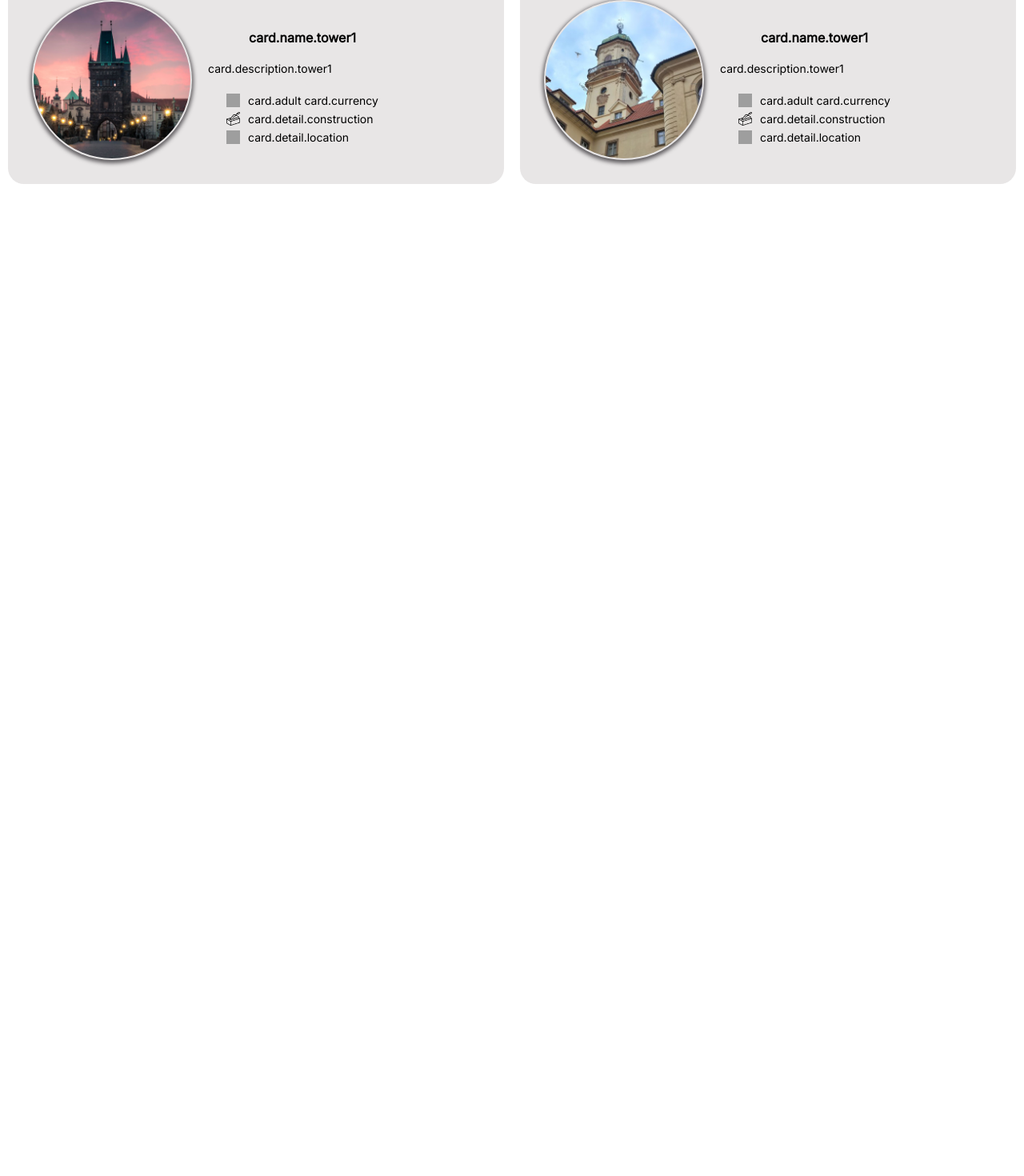
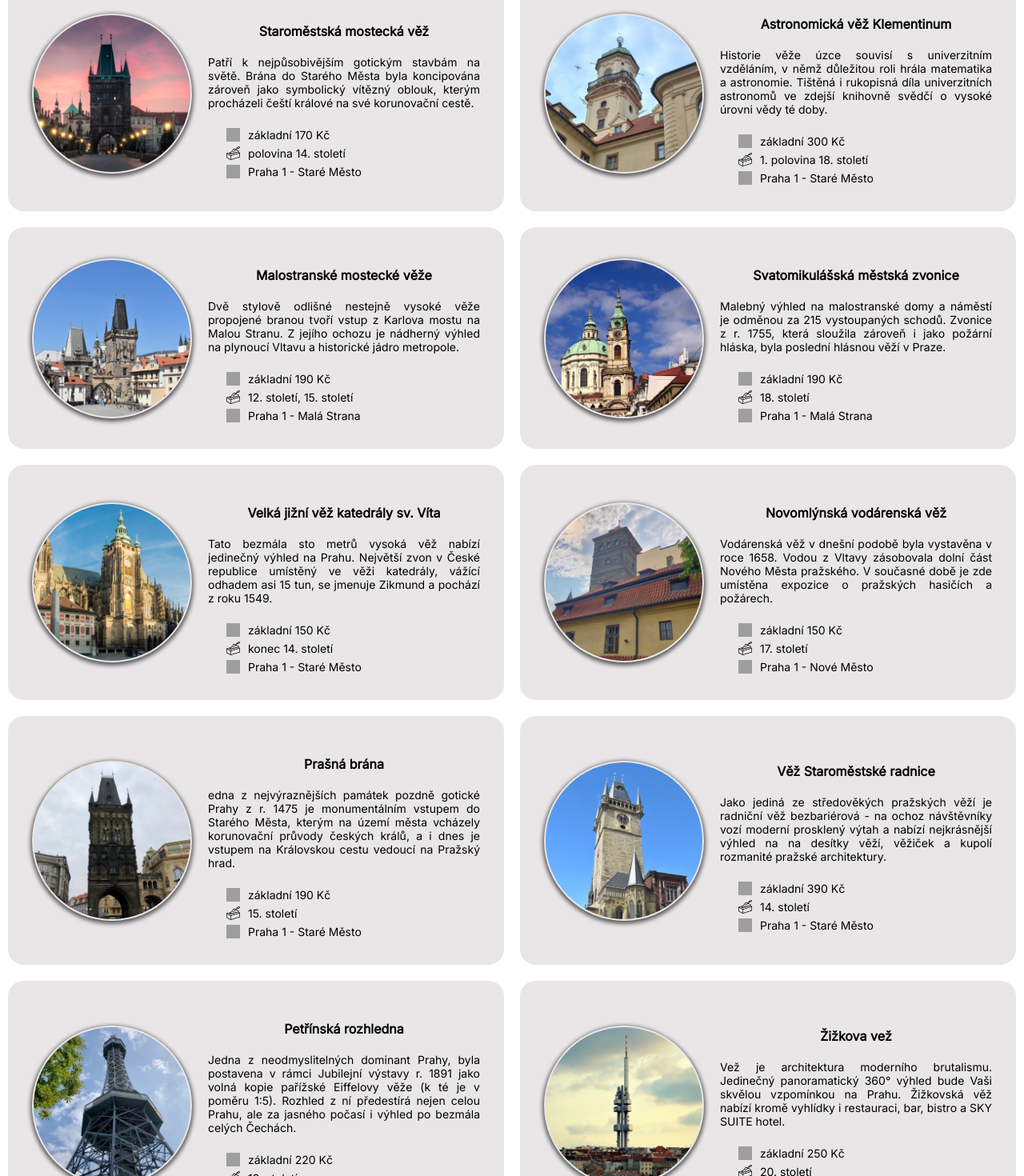
Before and after one commit to LiudmylaLiaposhchenko/prazske-veze, a React app: page / in a window 1280 px wide. Shown: the part 840-2310 px from the top of the page at 80% size. Before the commit the page ends 1080 px from the top, so only its background shows below. Built offline with nearby package versions, Linux system fonts and the light colour scheme; grey boxes are pictures that could not be loaded; a web font is replaced by a local one.

Commit message:
Add towers informatoin in CZ

```diff
--- a/src/components/Card/CardDetail/index.jsx
+++ b/src/components/Card/CardDetail/index.jsx
@@ -2,7 +2,7 @@ import React, { useState } from 'react';
 import './style.css';
 import { useTranslation } from 'react-i18next';
 
-export const CardDetail = ({ price, construction, location }) => {
+export const CardDetail = ({ price, constructionCentury, location }) => {
   const { t } = useTranslation();
   return (
     <ul className="card-detail">
@@ -14,7 +14,7 @@ export const CardDetail = ({ price, construction, location }) => {
       </li>
       <li className="detail">
         <img className="icon" src="/icons/brick.png" alt="brick-symbol" />
-        <p>{construction}</p>
+        <p>{constructionCentury}</p>
       </li>
       <li className="detail">
         <img className="icon" src="/icons/place.png" alt="location-symbol" />
--- a/src/components/Card/index.jsx
+++ b/src/components/Card/index.jsx
@@ -3,8 +3,15 @@ import './style.css';
 import { useTranslation } from 'react-i18next';
 import { CardDetail } from './CardDetail';
 
-export const Card = ({ photo, name, description, price }) => {
-  const { t, i18n } = useTranslation();
+export const Card = ({
+  photo,
+  name,
+  description,
+  price,
+  constructionCentury,
+  location,
+}) => {
+  const { t } = useTranslation();
 
   return (
     <section className="card-container">
@@ -14,8 +21,8 @@ export const Card = ({ photo, name, description, price }) => {
         <p className="card-text">{description}</p>
         <CardDetail
           price={price}
-          construction={t('card.detail.construction')}
-          location={t('card.detail.location')}
+          constructionCentury={t(constructionCentury)}
+          location={t(location)}
         />
       </div>
     </section>
--- a/src/components/Card/style.css
+++ b/src/components/Card/style.css
@@ -15,6 +15,7 @@
   border-radius: 50%;
   padding: 2px;
   box-shadow: 0px 2px 5px 2px #625f62;
+  flex-shrink: 0;
 }
 
 h2 {
--- a/src/components/Main/index.jsx
+++ b/src/components/Main/index.jsx
@@ -2,24 +2,24 @@ import React, { useState } from 'react';
 import './style.css';
 import { useTranslation } from 'react-i18next';
 import { Card } from '../Card';
+import { towers } from '../../towers';
 
 export const Main = () => {
   const { t, i18n } = useTranslation();
 
   return (
     <main className="cards-container">
-      <Card
-        photo={'../../../towers-photo/staromestska.jpg'}
-        name={t('card.name.tower1')}
-        description={t('card.description.tower1')}
-        detail={t('card.detail.tower1')}
-      />
-      <Card
-        photo={'../../../towers-photo/Klementinum.jpg'}
-        name={t('card.name.tower1')}
-        description={t('card.description.tower1')}
-        detail={t('card.detail.tower1')}
-      />
+      {towers.map((tower) => (
+        <Card
+          key={tower.name}
+          photo={tower.photo}
+          name={t(tower.name)}
+          description={t(tower.description)}
+          price={tower.price}
+          location={t(tower.location)}
+          constructionCentury={t(tower.constructionCentury)}
+        />
+      ))}
     </main>
   );
 };
--- a/src/locales/cs/translation.json
+++ b/src/locales/cs/translation.json
@@ -1,6 +1,70 @@
 {
-  "title": "Podivej se na Prahu zhora",
-  "about": "Vítáme v Praze! Máme tady stovky vež, a pravě veže dělají obraz města.",
-  "invite": "Přijďte se na ně podivat a užijte si malebný výhled!",
-  "go": "Naplanovát si exkurze ↓"
+  "header": {
+    "title": "Podivej se na Prahu zhora",
+    "about": "Vítáme v Praze! Máme tady stovky vež, a pravě veže dělají obraz města.",
+    "invite": "Přijďte se na ně podivat a užijte si malebný výhled!",
+    "go": "Naplanovát si exkurze ↓"
+  },
+
+  "card": {
+    "adult": "základní",
+    "currency": "Kč",
+    "tower1": {
+      "name": "Staroměstská mostecká věž",
+      "description": "Patří k nejpůsobivějším gotickým stavbám na světě.  Brána do Starého Města byla koncipována zároveň jako symbolický vítězný oblouk, kterým procházeli čeští králové na své korunovační cestě.",
+      "constructionCentury": "polovina 14. století"
+    },
+    "tower2": {
+      "name": "Astronomická věž Klementinum",
+      "description": "Historie věže úzce souvisí s univerzitním vzděláním, v němž důležitou roli hrála matematika a astronomie. Tištěná i rukopisná díla univerzitních astronomů ve zdejší knihovně svědčí o vysoké úrovni vědy té doby.",
+      "constructionCentury": "1. polovina 18. století"
+    },
+    "tower3": {
+      "name": "Malostranské mostecké věže",
+      "description": "Dvě stylově odlišné nestejně vysoké věže propojené branou tvoří vstup z Karlova mostu na Malou Stranu. Z jejího ochozu je nádherný výhled na plynoucí Vltavu a historické jádro metropole.",
+      "constructionCentury": "12. století, 15. století"
+    },
+    "tower4": {
+      "name": "Svatomikulášská městská zvonice",
+      "description": "Malebný výhled na malostranské domy a náměstí je odměnou za 215 vystoupaných schodů. Zvonice z r. 1755, která sloužila zároveň i jako požární hláska, byla poslední hlásnou věží v Praze.",
+      "constructionCentury": "18. století"
+    },
+    "tower5": {
+      "name": "Velká jižní věž katedrály sv. Víta",
+      "description": "Tato bezmála sto metrů vysoká věž nabízí jedinečný výhled na Prahu. Největší zvon v České republice umístěný ve věži katedrály, vážící odhadem asi 15 tun, se jmenuje Zikmund a pochází z roku 1549.",
+      "constructionCentury": "konec 14. století"
+    },
+    "tower6": {
+      "name": "Novomlýnská vodárenská věž",
+      "description": "Vodárenská věž v dnešní podobě byla vystavěna v roce 1658. Vodou z Vltavy zásobovala dolní část Nového Města pražského. V současné době je zde umístěna expozice o pražských hasičích a požárech.",
+      "constructionCentury": "17. století"
+    },
+    "tower7": {
+      "name": "Prašná brána",
+      "description": "edna z nejvýraznějších památek pozdně gotické Prahy z r. 1475 je monumentálním vstupem do Starého Města, kterým na území města vcházely korunovační průvody českých králů, a i dnes je vstupem na Královskou cestu vedoucí na Pražský hrad.",
+      "constructionCentury": "15. století"
+    },
+    "tower8": {
+      "name": "Věž Staroměstské radnice",
+      "description": "Jako jediná ze středověkých pražských věží je radniční věž bezbariérová - na ochoz návštěvníky vozí moderní prosklený výtah a nabízí nejkrásnější výhled na na desítky věží, věžiček a kupolí rozmanité pražské architektury.",
+      "constructionCentury": "14. století"
+    },
+    "tower9": {
+      "name": "Petřínská rozhledna",
+      "description": "Jedna z neodmyslitelných dominant Prahy, byla postavena v rámci Jubilejní výstavy r. 1891 jako volná kopie pařížské Eiffelovy věže (k té je v poměru 1:5). Rozhled z ní předestírá nejen celou Prahu, ale za jasného počasí i výhled po bezmála celých Čechách.",
+      "constructionCentury": "19. století"
+    },
+    "tower10": {
+      "name": "Žižkova vež",
+      "description": "Vež je architektura moderního brutalismu. Jedinečný panoramatický 360° výhled bude Vaši skvělou vzpomínkou na Prahu. Žižkovská věž nabízí kromě vyhlídky i restauraci, bar, bistro a SKY SUITE hotel.",
+      "constructionCentury": "20. století"
+    }
+  },
+
+  "location": {
+    "oldTown": "Praha 1 - Staré Město",
+    "zizkov": "Praha 5 - Žižkov",
+    "smallTown": "Praha 1 - Malá Strana",
+    "newTown": "Praha 1 - Nové Město"
+  }
 }
--- a/src/locales/en/translation.json
+++ b/src/locales/en/translation.json
@@ -1,6 +1,8 @@
 {
-  "title": "Look at Prague from above",
-  "about": "Welcom to Prague! We have hundreds of towers here, and it is the towers that make the image of the city",
-  "invite": "Come and marvel at them and enjoy the picturesque view",
-  "go": "Plan an excursion ↓"
+  "header": {
+    "title": "Look at Prague from above",
+    "about": "Welcom to Prague! We have hundreds of towers here, and it is the towers that make the image of the city.",
+    "invite": "Come and marvel at them and enjoy the picturesque view!",
+    "go": "Plan an excursion ↓"
+  }
 }
--- /dev/null
+++ b/src/towers.js
@@ -0,0 +1,82 @@
+export const towers = [
+  {
+    name: 'card.tower1.name',
+    description: 'card.tower1.description',
+    photo: '/towers-photo/staromestska.jpg',
+    price: 170,
+    constructionCentury: 'card.tower1.constructionCentury',
+    location: 'location.oldTown',
+  },
+  {
+    name: 'card.tower2.name',
+    description: 'card.tower2.description',
+    photo: '/towers-photo/klementinum.jpg',
+    price: 300,
+    constructionCentury: 'card.tower2.constructionCentury',
+    location: 'location.oldTown',
+  },
+  {
+    name: 'card.tower3.name',
+    description: 'card.tower3.description',
+    photo: '/towers-photo/malostr-most.jpg',
+    price: 190,
+    constructionCentury: 'card.tower3.constructionCentury',
+    location: 'location.smallTown',
+  },
+  {
+    name: 'card.tower4.name',
+    description: 'card.tower4.description',
+    photo: '/towers-photo/svatomikulas.jpg',
+    price: 190,
+    constructionCentury: 'card.tower4.constructionCentury',
+    location: 'location.smallTown',
+  },
+  {
+    name: 'card.tower5.name',
+    description: 'card.tower5.description',
+    photo: '/towers-photo/st-vitus-cathedral.jpg',
+    price: 150,
+    constructionCentury: 'card.tower5.constructionCentury',
+    location: 'location.oldTown',
+  },
+  {
+    name: 'card.tower6.name',
+    description: 'card.tower6.description',
+    photo: '/towers-photo/novomlynska.jpg',
+    price: 150,
+    constructionCentury: 'card.tower6.constructionCentury',
+    location: 'location.newTown',
+  },
+  {
+    name: 'card.tower7.name',
+    description: 'card.tower7.description',
+    photo: '/towers-photo/prasna-brana.jpg',
+    price: 190,
+    constructionCentury: 'card.tower7.constructionCentury',
+    location: 'location.oldTown',
+  },
+  {
+    name: 'card.tower8.name',
+    description: 'card.tower8.description',
+    photo: '/towers-photo/staromestska-radnice.jpg',
+    price: 390,
+    constructionCentury: 'card.tower8.constructionCentury',
+    location: 'location.oldTown',
+  },
+  {
+    name: 'card.tower9.name',
+    description: 'card.tower9.description',
+    photo: '/towers-photo/petrzin.jpg',
+    price: 220,
+    constructionCentury: 'card.tower9.constructionCentury',
+    location: 'location.smallTown',
+  },
+  {
+    name: 'card.tower10.name',
+    description: 'card.tower10.description',
+    photo: '/towers-photo/zizkovska.jpg',
+    price: 250,
+    constructionCentury: 'card.tower10.constructionCentury',
+    location: 'location.zizkov',
+  },
+];
```
